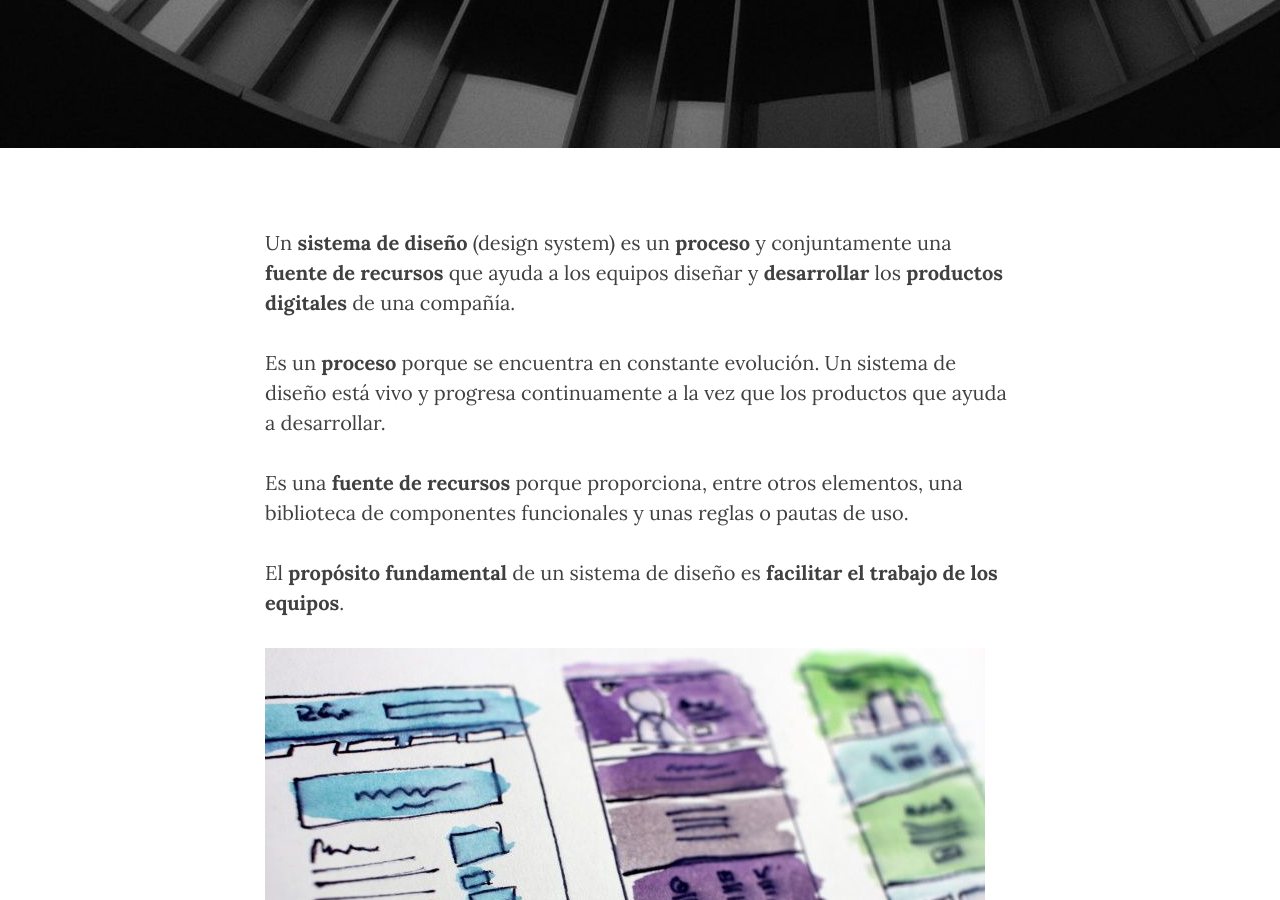
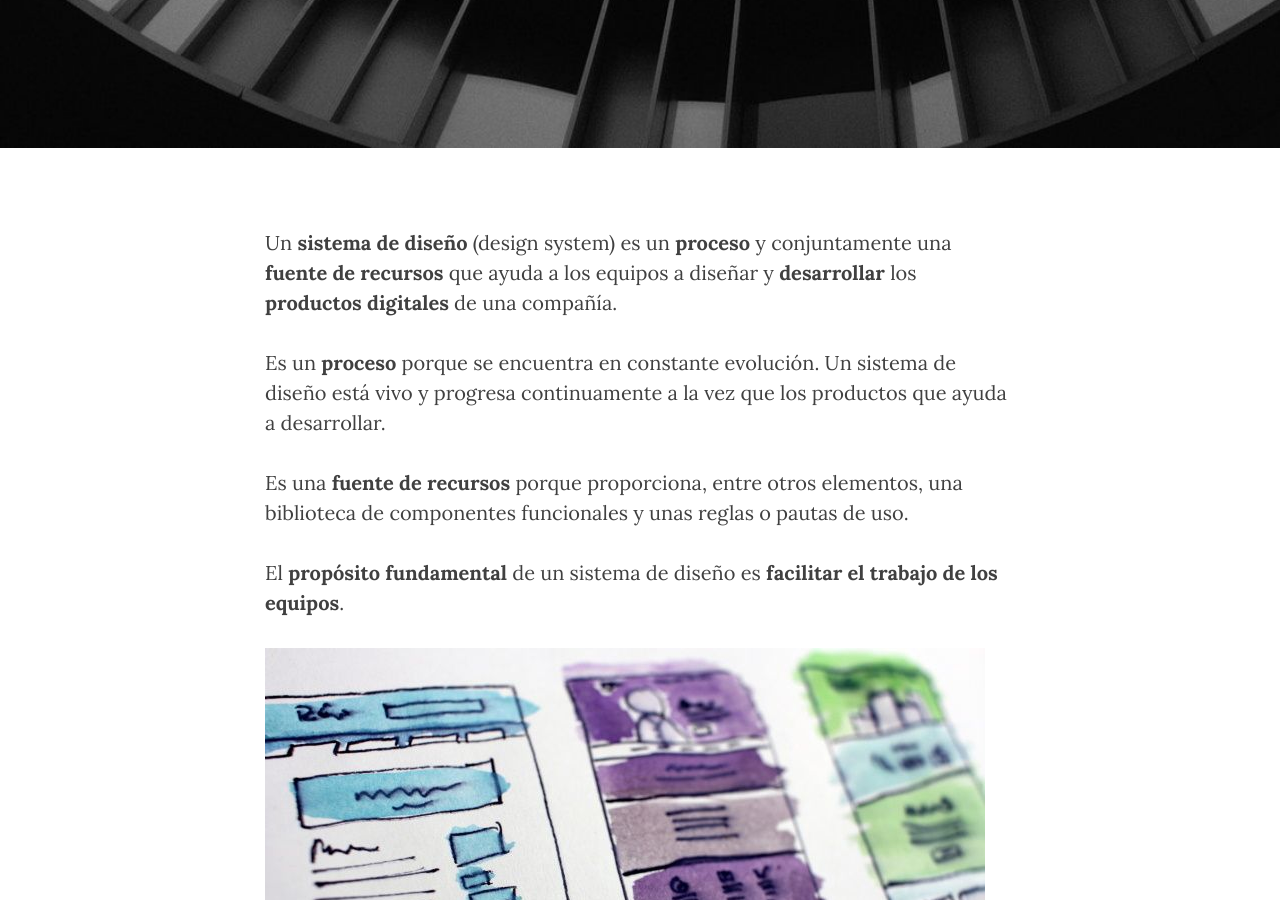
Before and after one commit to aunitz/beta, a Jekyll site: the page built from _posts/2019-12-26-que-es-un-design-system.markdown, in a window 1280 px wide and 900 px high, scrolled down 388 px. Built offline with Jekyll 4.4.1, drawn with Linux system fonts in a browser that asks for light colours; nearby versions of some CDN libraries.

Commit message:
fix: corrección de erratas

```diff
--- a/_posts/2019-12-26-que-es-un-design-system.markdown
+++ b/_posts/2019-12-26-que-es-un-design-system.markdown
@@ -8,7 +8,7 @@ header-img: "img/post-bg-48.jpg"
 tags:       [sistemas de diseño, desarrollo de aplicaciones web, buenas prácticas de diseño]
 ---
 
-<p>Un <strong>sistema de diseño</strong> (design system) es un <strong>proceso</strong> y conjuntamente una <strong>fuente de recursos</strong> que ayuda a los equipos diseñar y <strong>desarrollar</strong> los <strong>productos digitales</strong> de una compañía.</p>
+<p>Un <strong>sistema de diseño</strong> (design system) es un <strong>proceso</strong> y conjuntamente una <strong>fuente de recursos</strong> que ayuda a los equipos a diseñar y <strong>desarrollar</strong> los <strong>productos digitales</strong> de una compañía.</p>
 
 <p>Es un <strong>proceso</strong> porque se encuentra en constante evolución. Un sistema de diseño está vivo y progresa continuamente a la vez que los productos que ayuda a desarrollar.</p>
 
```
